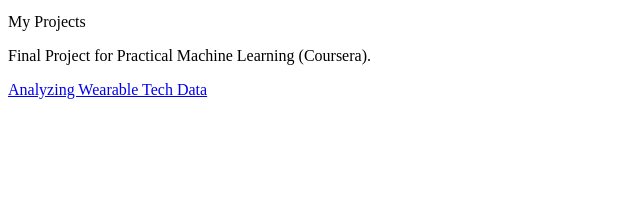
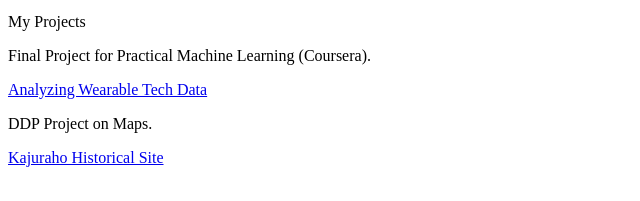
Before and after one commit to sassychemist/sassychemist.github.io, a plain HTML site: page index.html in a window 1280 px wide. Shown: the part 101-302 px from the top of the page, without its empty margins (0-640 px from the left). Drawn offline with Linux system fonts and the light colour scheme.

Commit message:
Update index.html

```diff
--- a/index.html
+++ b/index.html
@@ -9,6 +9,7 @@
 <p>My Projects</p>
 <p> Final Project for Practical Machine Learning (Coursera). </p>
 <p> <a href="AnalysingWearableTrainingData.html">Analyzing Wearable Tech Data</a>
-
+<p> DDP Project on Maps.</p>
+<p> <a href="Kajurho%20Historical%20Site.html">Kajuraho Historical Site</a>
 </body>
 </html>
```
